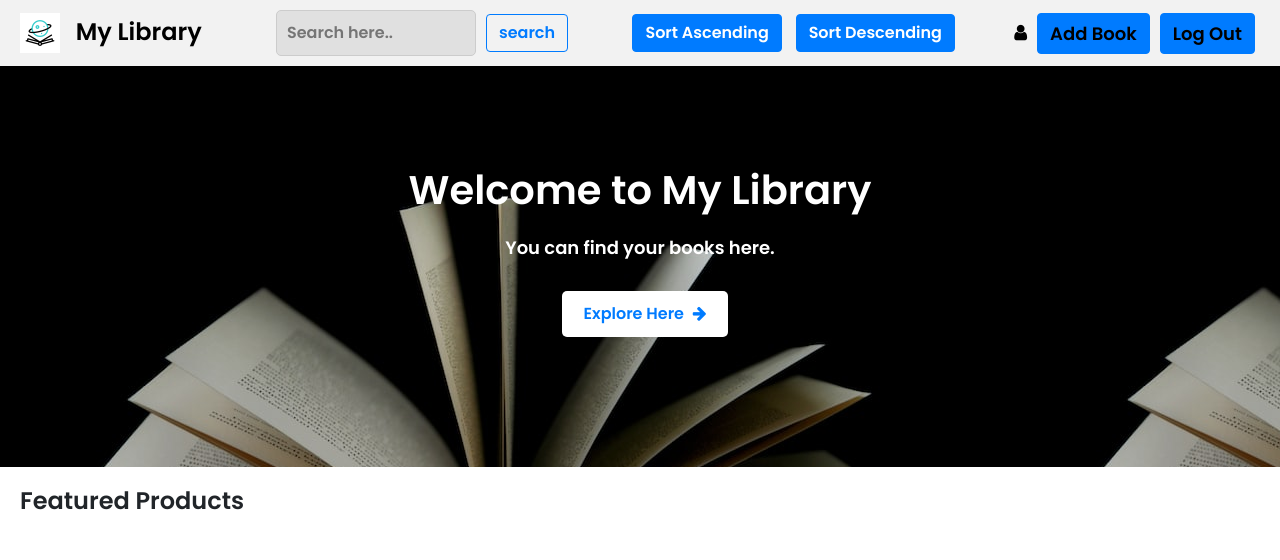
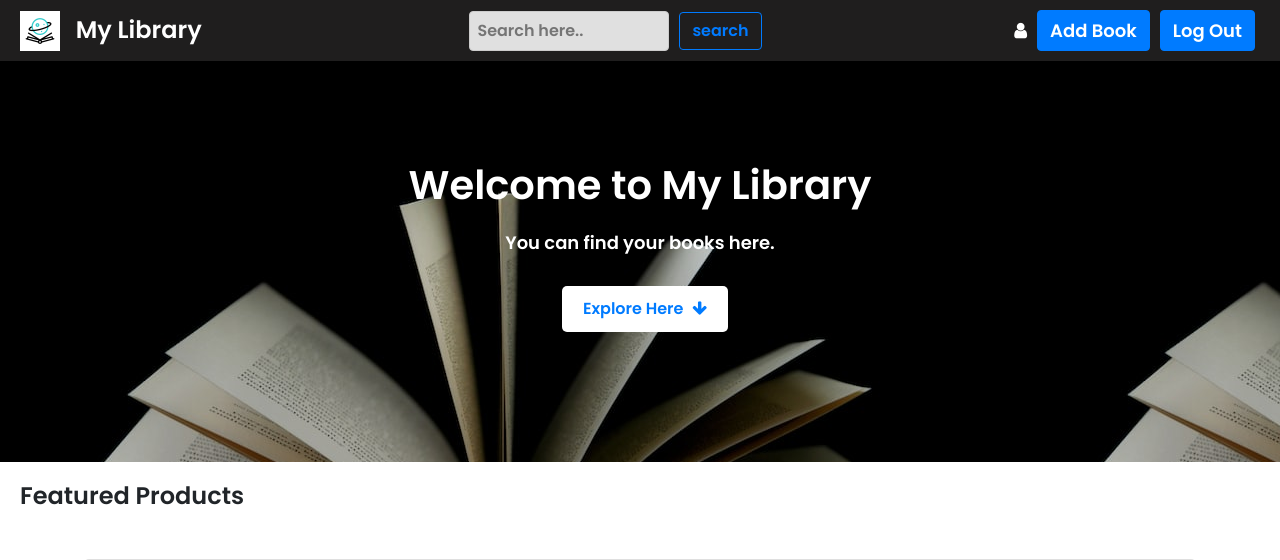
Before and after one commit to Swatinegi217/library, a PHP site: page /pages/main.php in a window 1280 px wide. Shown: the top 560 px of the page. Run offline with PHP 8.4, Linux system fonts and the light colour scheme; data that the repository does not hold is empty; some libraries are stand-ins or nearby versions.

Commit message:
first commit

```diff
--- a/controller/pagectrl.php
+++ b/controller/pagectrl.php
@@ -2,7 +2,7 @@
 include '../config/database.php';
 
 // Constants for pagination
-$recordsPerPage = 4; // Number of records to display per page
+$recordsPerPage = 3; // Number of records to display per page
 $page = isset($_GET['page']) ? (int)$_GET['page'] : 1; // Current page number
 
 // Handle sorting
@@ -50,6 +50,7 @@ $result = mysqli_query($con, $sql);
     <div class="container my-5">
 
     <div class="card">
+        <?php include '../helper/sort.php';?>
             <div class="row mx-auto justify-content-center">
                 <?php
                 if ($result->num_rows > 0) {
@@ -84,12 +85,24 @@ $result = mysqli_query($con, $sql);
 $totalPages = ceil($totalRecords / $recordsPerPage);
 
 echo '<ul class="pagination justify-content-center">';
+
+// Create the "Previous" button
+if ($page > 1) {
+    echo '<li class="page-item"><a class="page-link" href="?page=' . ($page - 1) . '">Previous</a></li>';
+}
+
 for ($i = 1; $i <= $totalPages; $i++) {
     $active = ($i == $page) ? 'active' : '';
     echo '<li class="page-item ' . $active . '"><a class="page-link" href="?page=' . $i . '">' . $i . '</a></li>';
 }
+
+// Create the "Next" button
+if ($page < $totalPages) {
+    echo '<li class="page-item"><a class="page-link" href="?page=' . ($page + 1) . '">Next</a></li>';
+}
+
 echo '</ul>';
 ?>
-    </div>
+
 </body>
 </html>
--- a/css/style.css
+++ b/css/style.css
@@ -42,7 +42,7 @@
 
 /* CSS for the header section */
 .header {
-  background-color: #f2f2f2;
+  background-color: #1f1e1e;
   padding: 10px 20px;
   display: flex;
   flex-direction: column;
@@ -58,7 +58,7 @@
   text-decoration: none;
   font-size: 24px;
   font-weight: bold;
-  color: #000;
+  color: #fff;
 }
 
 .header-1 .logo i {
@@ -92,7 +92,7 @@
 .header-1 .icons a {
   font-size: 18px;
   margin: 0 5px;
-  color: #000;
+  color: #fff;
   text-decoration: none;
 }
 
--- a/helper/header.php
+++ b/helper/header.php
@@ -5,6 +5,7 @@
     <meta charset="UTF-8">
     <meta name="viewport" content="width=device-width, initial-scale=1.0">
     <title>My Library</title>
+    <link rel="icon" type="image/x-icon" href="../images/book icon.gif">
     <!-- Your existing code -->
     <link rel="stylesheet" href="https://cdnjs.cloudflare.com/ajax/libs/font-awesome/5.15.3/css/all.min.css" integrity="sha512-tiq1k4L8YsR7L0Yq1K5y0ArlUXlGfIs/J6j16sMNKCq2Oz8eodBTtz7rzzpXvcp+wOYxlXfzpm0j4FWh9y4TQ==" crossorigin="anonymous" referrerpolicy="no-referrer" />
     <link rel="stylesheet" href="https://cdnjs.cloudflare.com/ajax/libs/font-awesome/4.7.0/css/font-awesome.min.css">
--- a/helper/search.php
+++ b/helper/search.php
@@ -14,9 +14,9 @@
 
     /* Style for the search input */
     #search-box {
-        padding: 10px;
+        padding: 7px;
         border: 1px solid #ccc;
-        border-radius: 5px;
+        border-radius: 4px;
         width: 200px;
     }
 
--- a/images/page.php.html
+++ /dev/null
@@ -1,3 +0,0 @@
-
-<!-- saved from url=(0030)http://localhost:3000/page.php -->
-<html><head><meta http-equiv="Content-Type" content="text/html; charset=UTF-8"></head><body></body></html>
--- a/pages/main.php
+++ b/pages/main.php
@@ -15,7 +15,7 @@
     My Library
               </a>
           <?php include '../helper/search.php'?>
-          <?php include '../helper/sort.php'?>
+
             <div class="icons">
 
                 <a href="./register.php" class="fa fa-user"></a>
@@ -34,7 +34,7 @@
             <center>
                 <h1>Welcome to My Library</h1>
                 <p>You can find your books here.</p>
-                <a href="#" class="btn">Explore Here <i class="fa fa-arrow-right" aria-hidden="true"></i></a>
+                <a href="#" class="btn">Explore Here <i class="fa fa-arrow-down" aria-hidden="true"></i></a>
                 <p style="background-image: url('../images/backg.jpeg');">
             </center>
         </div>
```
Lines whose indentation alone changed are shown as unchanged.
